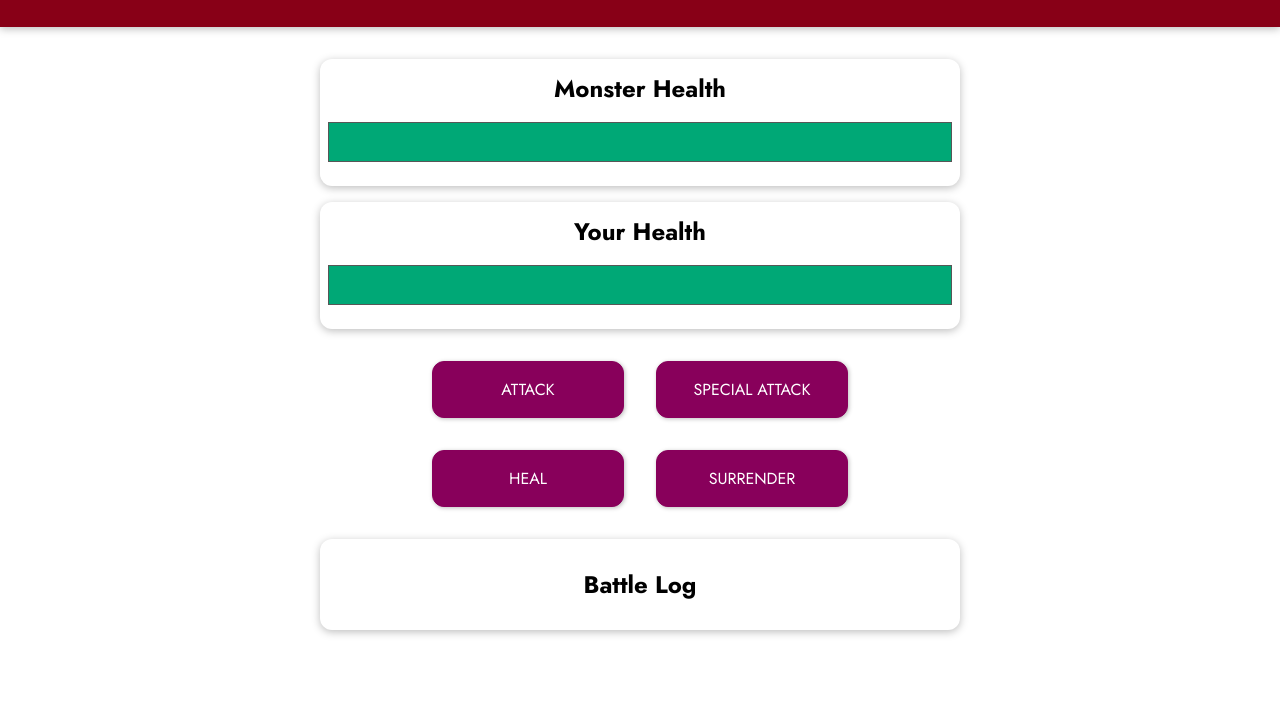
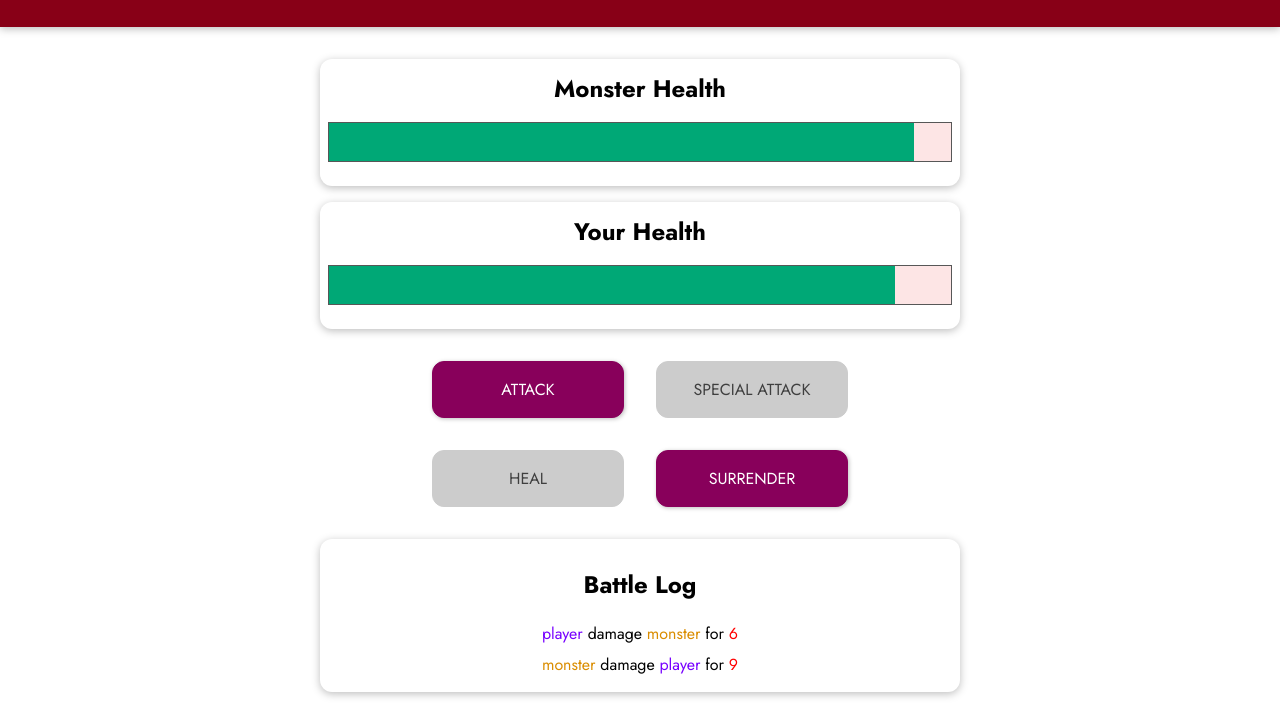
Before and after one commit to Scaryfencer/vue-training, a plain HTML site: page Lesson-49-prj-monster-01-starting-setup/index.html in a window 1280 px wide. Both pictures are taken after a click on the button "ATTACK". Shown: the part 78-800 px from the top of the page. Drawn offline with nearby package versions, Linux system fonts and the light colour scheme.

Commit message:
Working Attack, Heal ad special

```diff
--- a/Lesson-49-prj-monster-01-starting-setup/app.js
+++ b/Lesson-49-prj-monster-01-starting-setup/app.js
@@ -0,0 +1,68 @@
+function calcDamage(min, max) {
+    return Math.floor(Math.random() * (max - min)) + min;
+}
+
+const app = Vue.createApp({
+    data() {
+        return {
+            mHealth: 100,
+            pHealth: 100,
+            lastUsedSpecial: 0,
+            lastUsedHeal: 0,
+            combatLog: []
+        }
+    },
+    computed: {
+        monsterHealthBar() {
+            const newHealth = this.mHealth < 0 ? 0 : this.mHealth
+            return {
+                width: newHealth + '%'
+            };
+        },
+        playerHealthBar() {
+            const newHealth = this.pHealth < 0 ? 0 : this.pHealth
+            return {
+                width: newHealth + '%'
+            };
+        },
+        blockSpecial() {
+            return (this.lastUsedSpecial < 3);
+        },
+        blockHeal() {
+            return (this.lastUsedHeal < 2);
+        }
+    },
+    methods: {
+        attackMonster() {
+            const damage = calcDamage(5, 10);
+            this.mHealth -= damage;
+            this.combatLog.push({type: 'damage', dest: 'monster', source: 'player', amount: damage});
+            this.attackPlayer();
+        },
+        attackPlayer() {
+            const damage = calcDamage(8, 12);
+            this.pHealth -= damage;
+            this.combatLog.push({type: 'damage', dest: 'player', source: 'monster', amount: damage});
+            this.lastUsedSpecial++;
+            this.lastUsedHeal++;
+        },
+        heal() {
+            if (this.lastUsedHeal >= 2) {
+                const healing = calcDamage(9, 17);
+                this.pHealth += healing
+                this.combatLog.push({type: 'heal', dest: 'player', source: 'player', amount: healing});
+                this.attackPlayer();
+                this.lastUsedHeal = 0
+            }
+        },
+        specialAttack() {
+            if (this.lastUsedSpecial >= 3) {
+                this.mHealth -= 20;
+                this.attackPlayer();
+                this.lastUsedSpecial = 0;
+            }
+        }
+    },
+});
+
+app.mount("#game");
--- a/Lesson-49-prj-monster-01-starting-setup/index.html
+++ b/Lesson-49-prj-monster-01-starting-setup/index.html
@@ -1,17 +1,16 @@
 <!DOCTYPE html>
 <html lang="en">
+
 <head>
   <meta charset="UTF-8" />
   <meta name="viewport" content="width=device-width, initial-scale=1.0" />
   <title>Vue Basics</title>
-    <link
-      href="https://fonts.googleapis.com/css2?family=Jost:wght@400;700&display=swap"
-      rel="stylesheet"
-    />
+  <link href="https://fonts.googleapis.com/css2?family=Jost:wght@400;700&display=swap" rel="stylesheet" />
   <link rel="stylesheet" href="styles.css" />
   <script src="https://unpkg.com/vue@next" defer></script>
   <script src="app.js" defer></script>
 </head>
+
 <body>
   <header>
     <h1>Monster Slayer</h1>
@@ -20,25 +19,30 @@
     <section id="monster" class="container">
       <h2>Monster Health</h2>
       <div class="healthbar">
-          <div class="healthbar__value"></div>
+        <div class="healthbar__value" :style="monsterHealthBar"></div>
       </div>
     </section>
     <section id="player" class="container">
       <h2>Your Health</h2>
       <div class="healthbar">
-          <div class="healthbar__value"></div>
+        <div class="healthbar__value" :style="playerHealthBar"></div>
       </div>
     </section>
     <section id="controls">
-        <button>ATTACK</button>
-        <button>SPECIAL ATTACK</button>
-        <button>HEAL</button>
+      <button @click="attackMonster">ATTACK</button>
+      <button @click=specialAttack :disabled="blockSpecial">SPECIAL ATTACK</button>
+      <button @click="heal" :disabled="blockHeal">HEAL</button>
       <button>SURRENDER</button>
     </section>
     <section id="log" class="container">
       <h2>Battle Log</h2>
-        <ul></ul>
+      <ul>
+        <li v-for="log in combatLog">
+          <span :class="['log--' + log.source]">{{log.source}} </span> {{log.type}} <span :class="['log--' + log.dest]">{{log.dest}} </span> for <span :class="['log--' + log.type]">{{log.amount}}</span>
+        </li>
+      </ul>
     </section>
   </div>
 </body>
+
 </html>
```
Lines whose indentation alone changed are shown as unchanged.
